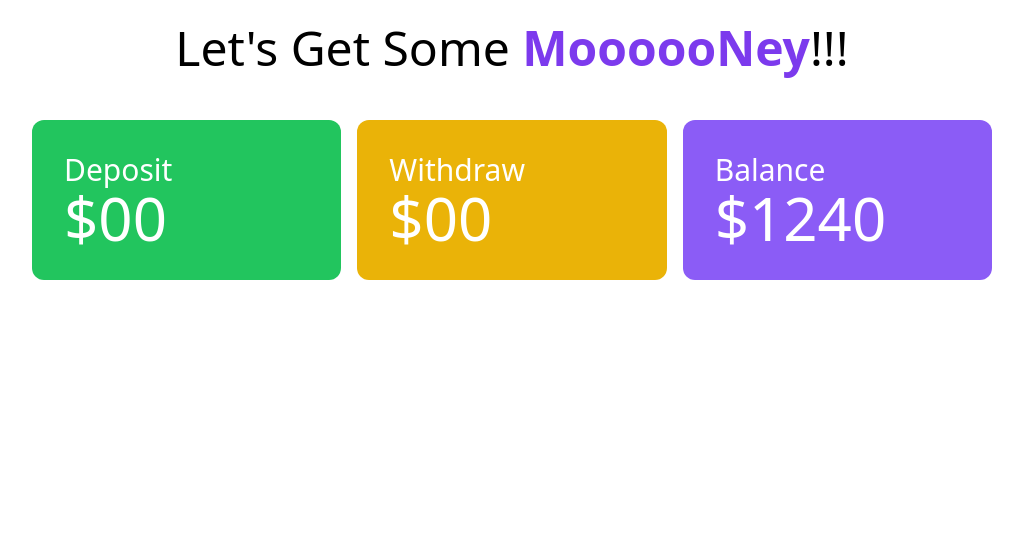
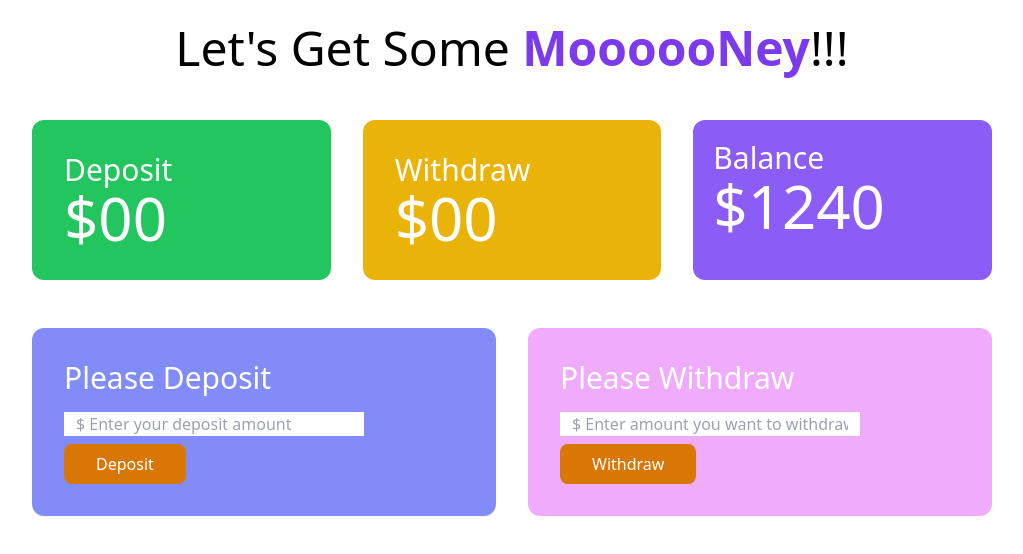
Before and after one commit to RafiTahmid/Bank-System, a plain HTML site: page bank.html in a window 1280 px wide. Shown: the whole page, without its empty margins (128-1151 px from the left). Drawn offline with nearby package versions, Linux system fonts and the light colour scheme.

Commit message:
bank design added

```diff
--- a/bank.html
+++ b/bank.html
@@ -17,7 +17,7 @@
 
     <main>
       <section class="mt-12">
-        <div class="grid grid-cols-3 gap-4 w-9/12 mx-auto text-white">
+        <div class="grid grid-cols-3 gap-8 w-9/12 mx-auto text-white">
           <div class="bg-green-500 p-8 rounded-xl">
             <h4 class="text-3xl">Deposit</h4>
             <h2 class="text-6xl">$00</h2>
@@ -26,9 +26,48 @@
             <h4 class="text-3xl">Withdraw</h4>
             <h2 class="text-6xl">$00</h2>
           </div>
-          <div class="bg-violet-500 p-8 rounded-xl">
+          <div class="bg-violet-500 p-5 rounded-xl">
             <h4 class="text-3xl">Balance</h4>
             <h2 class="text-6xl">$1240</h2>
+          </div>
+        </div>
+      </section>
+
+      <!-- Deposit & Withdraw -->
+
+      <section class="mt-12">
+        <div class="grid grid-cols-2 gap-8 w-9/12 mx-auto text-white">
+          <div class="bg-indigo-400 p-8 rounded-xl">
+            <h4 class="text-3xl mb-4">Please Deposit</h4>
+            <input
+              class="w-9/12 block mb-2 px-3"
+              type="email"
+              name=""
+              id="deposit-field"
+              placeholder="$ Enter your deposit amount"
+            />
+            <button
+              id="btn-deposit"
+              class="bg-amber-600 px-8 py-2 text-white font-medium rounded-lg hover:bg-sky-700"
+            >
+              Deposit
+            </button>
+          </div>
+          <div class="bg-fuchsia-300 p-8 rounded-xl">
+            <h4 class="text-3xl mb-4">Please Withdraw</h4>
+            <input
+              class="w-9/12 block mb-2 px-3"
+              type="email"
+              name=""
+              id="withdraw-field"
+              placeholder="$ Enter amount you want to withdraw"
+            />
+            <button
+              id="btn-deposit"
+              class="bg-amber-600 px-8 py-2 text-white font-medium rounded-lg hover:bg-sky-700"
+            >
+              Withdraw
+            </button>
           </div>
         </div>
       </section>
```
